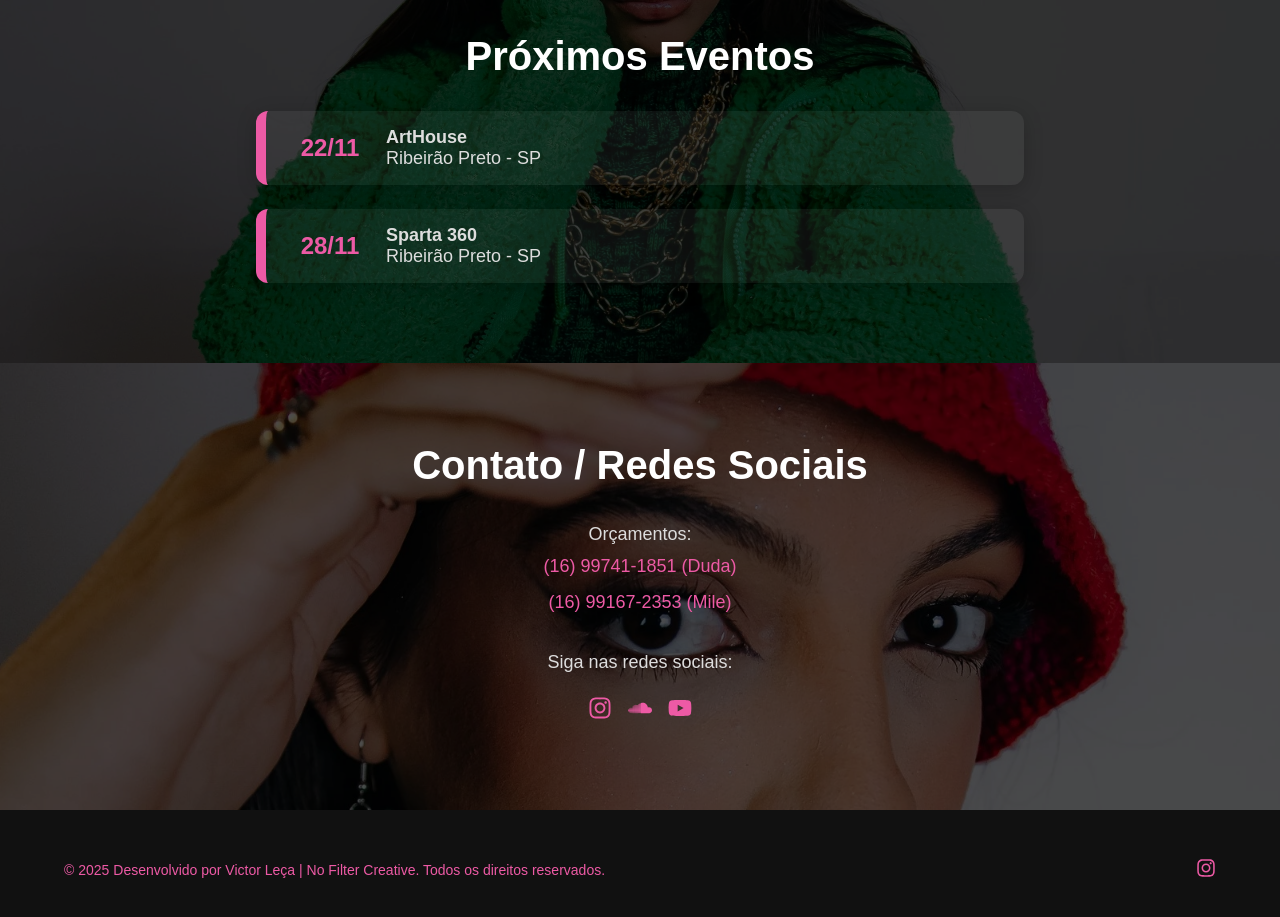
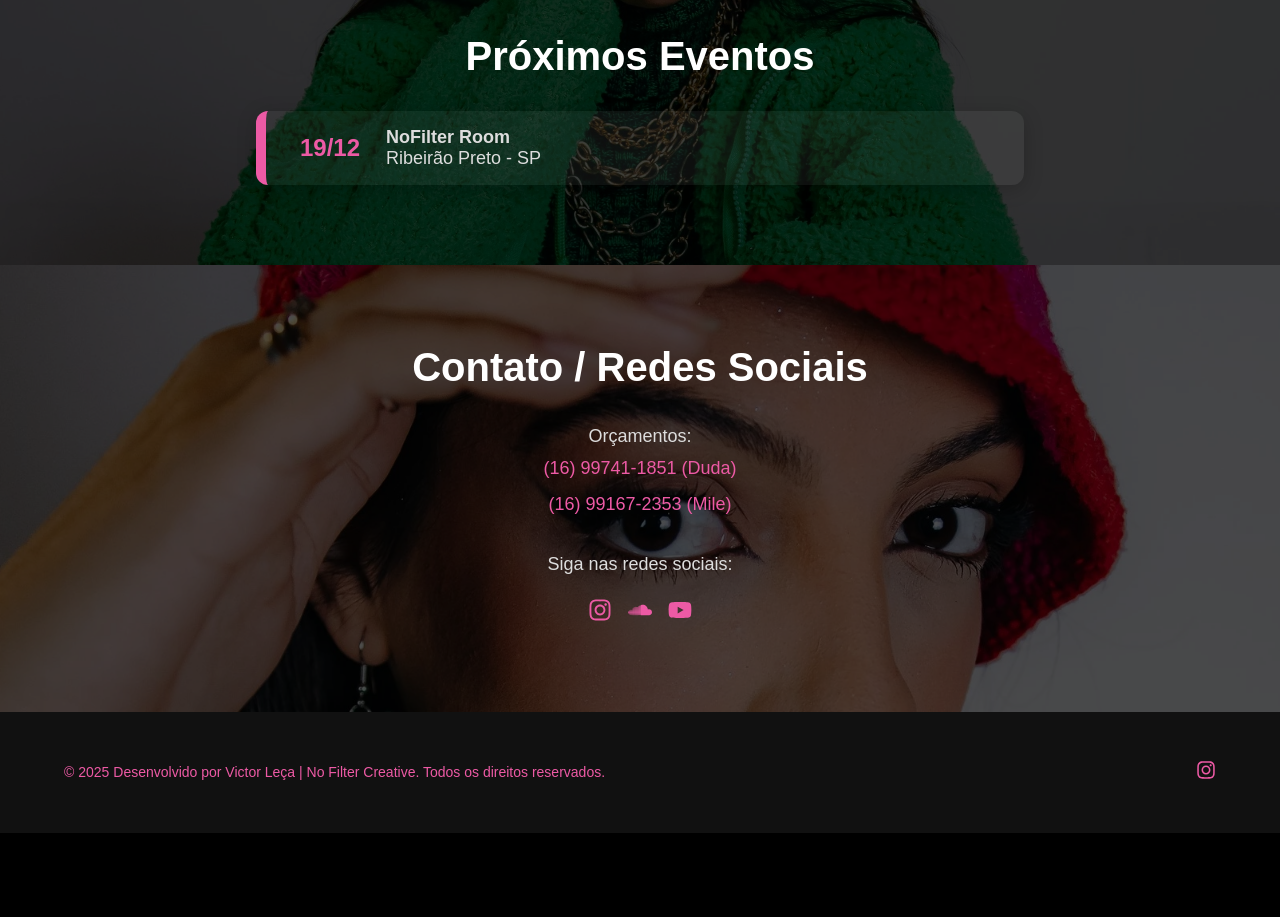
Before and after one commit to vLecaBR/djfranzoni-portfolio, a React (Create React App) app: page / in a window 1280 px wide. Shown: the part 2320-3237 px from the top of the page. After the commit the page ends 3153 px from the top, so only its background shows below. Built offline with nearby package versions, Linux system fonts and the light colour scheme.

Commit message:
Update evento

```diff
--- a/src/Components/Events/index.jsx
+++ b/src/Components/Events/index.jsx
@@ -29,8 +29,7 @@ const isPastEvent = (eventDate) => {
 
 export default function Events() {
   const events = [
-    { date: "22/11", name: "ArtHouse", local: "Ribeirão Preto - SP"  },
-    { date: "28/11", name: "Sparta 360", local: "Ribeirão Preto - SP" },
+    { date: "19/12", name: "NoFilter Room", local: "Ribeirão Preto - SP"  },
   ];
 
   return (
```
